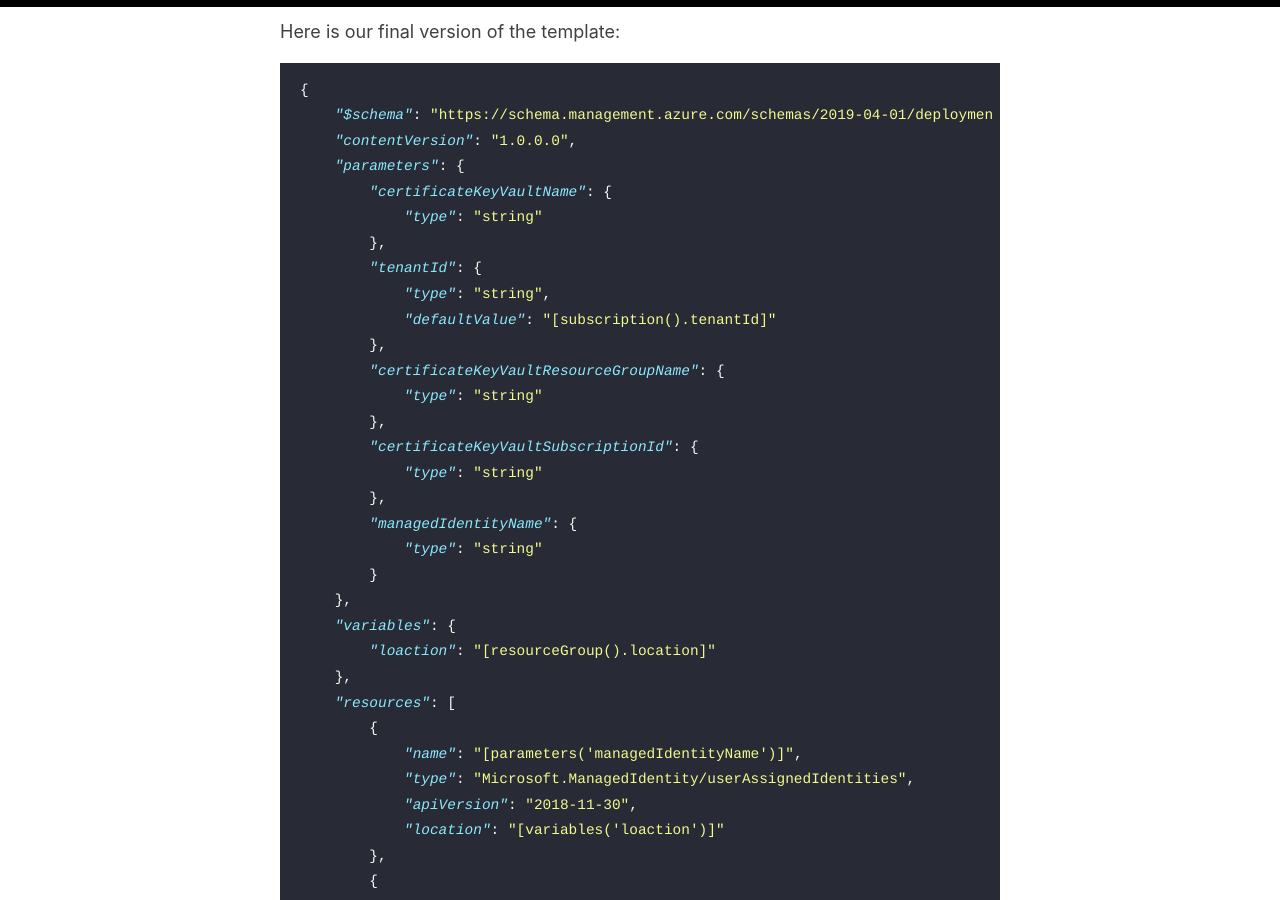
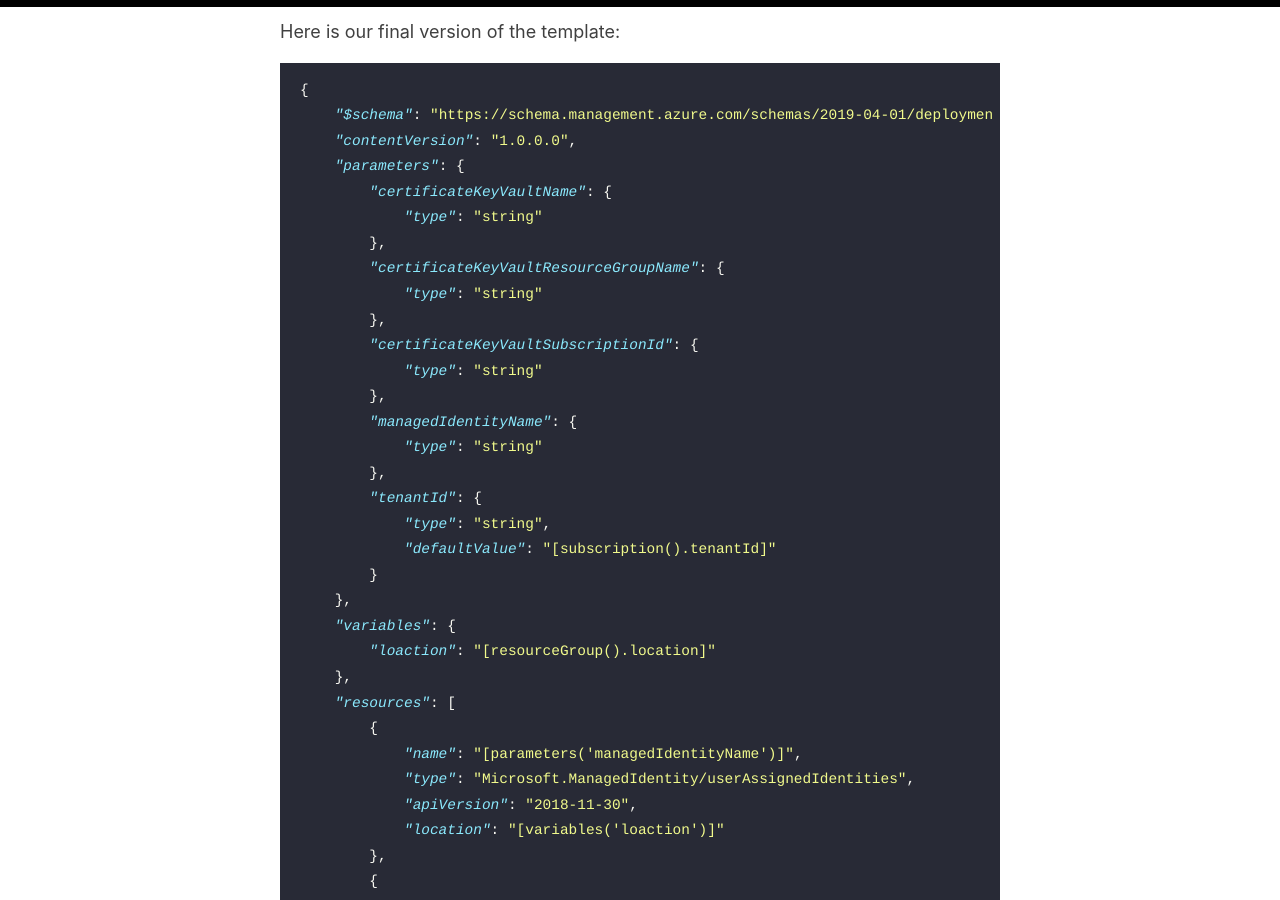
Before and after one commit to evgenyb/evgenyb.github.io, a Jekyll site: the page built from _posts/2020-05-11-nested-template-managed-identity-key-vault.md, in a window 1280 px wide and 900 px high, scrolled down 6347 px. Built offline with Jekyll 4.4.1, drawn with Linux system fonts in a browser that asks for light colours; some of the changed lines change nothing that is shown.

Commit message:
QA content

```diff
--- a/_posts/2020-05-11-nested-template-managed-identity-key-vault.md
+++ b/_posts/2020-05-11-nested-template-managed-identity-key-vault.md
@@ -202,10 +202,6 @@ Here is our final version of the template:
         "certificateKeyVaultName": {
             "type": "string"
         },
-        "tenantId": {
-            "type": "string",
-            "defaultValue": "[subscription().tenantId]"
-        },
         "certificateKeyVaultResourceGroupName": {
             "type": "string"
         },
@@ -214,6 +210,10 @@ Here is our final version of the template:
         },
         "managedIdentityName": {
             "type": "string"
+        },
+        "tenantId": {
+            "type": "string",
+            "defaultValue": "[subscription().tenantId]"
         }
     },
     "variables": {
```
